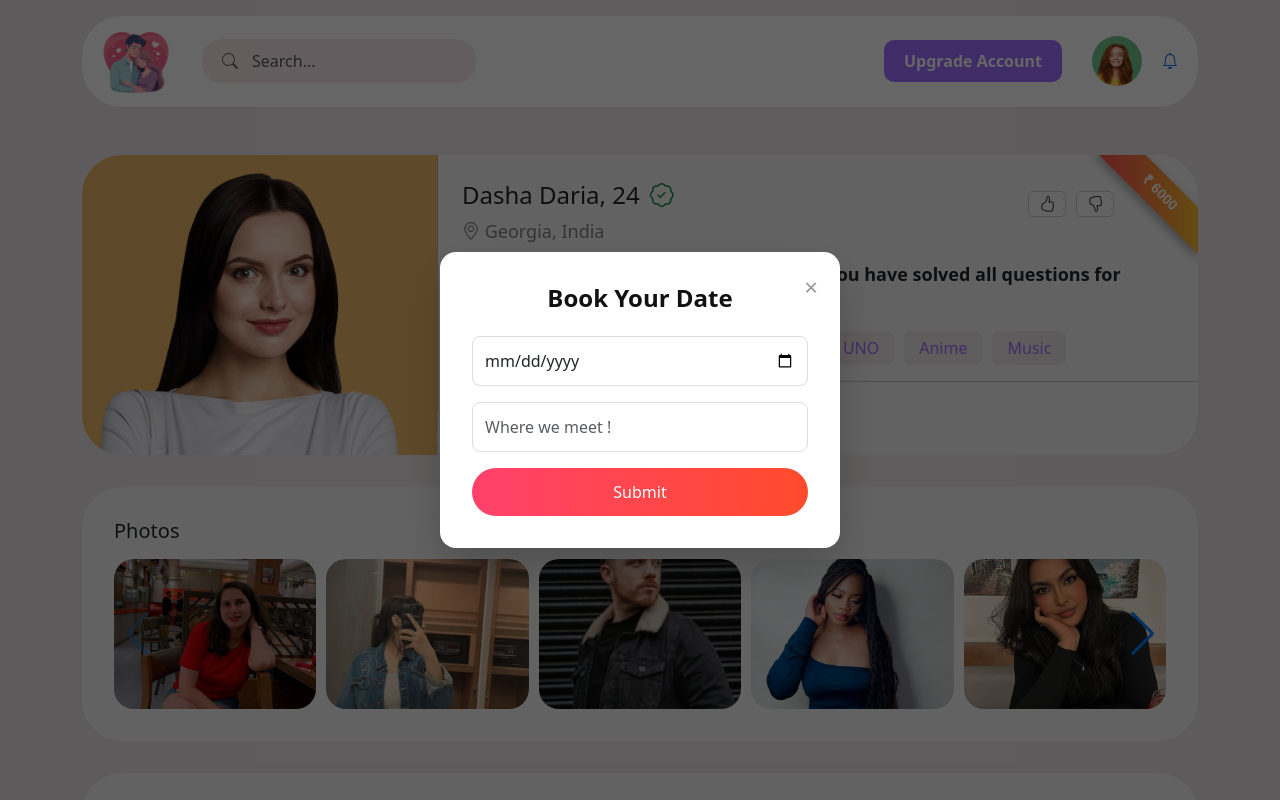
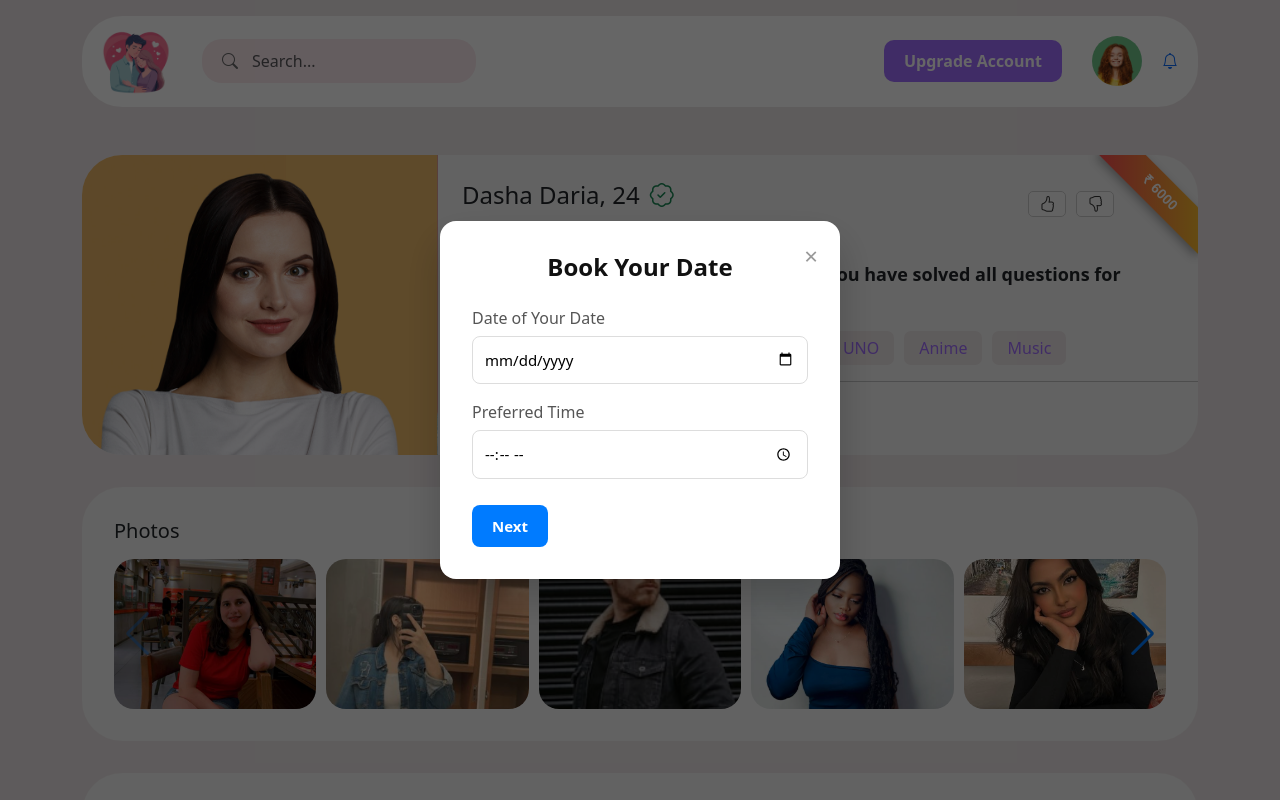
Before and after one commit to GOURAVPANCHAL/Dating, a Next.js app in the folder frontend/: page /pages/find-match/id in a window 1280 px wide. Both pictures are taken after a click on the button "Let's Date". Shown: the top 800 px of the page. Built offline with nearby package versions, Linux system fonts and the light colour scheme.

Commit message:
qgjvqedgvfqegvfqegfv

```diff
--- /dev/null
+++ b/frontend/src/app/component/FindMatch/FindDetails.css
@@ -0,0 +1,100 @@
+.booking-popup {
+  position: fixed;
+  inset: 0;
+  background-color: rgba(0, 0, 0, 0.65);
+  display: flex;
+  align-items: center;
+  justify-content: center;
+  z-index: 9999;
+}
+
+.booking-form {
+  background-color: #fff;
+  padding: 30px 24px;
+  width: 90%;
+  max-width: 500px;
+  border-radius: 12px;
+  position: relative;
+  box-shadow: 0 8px 24px rgba(0, 0, 0, 0.2);
+}
+
+.close-booking {
+  position: absolute;
+  top: 12px;
+  right: 16px;
+  font-size: 24px;
+  border: none;
+  background: none;
+  cursor: pointer;
+  color: #333;
+}
+
+.booking-title {
+  text-align: center;
+  margin-bottom: 24px;
+  font-size: 22px;
+  font-weight: 600;
+  color: #333;
+}
+
+.booking-label {
+  display: block;
+  margin-bottom: 6px;
+  font-weight: 500;
+  color: #555;
+}
+
+.booking-input,
+.booking-textarea {
+  width: 100%;
+  padding: 10px 12px;
+  margin-bottom: 16px;
+  border: 1px solid #ccc;
+  border-radius: 8px;
+  font-size: 15px;
+  font-family: inherit;
+  resize: none;
+}
+
+.booking-buttons {
+  display: flex;
+  justify-content: space-between;
+  margin-top: 10px;
+}
+
+.booking-btn {
+  padding: 10px 20px;
+  border: none;
+  border-radius: 8px;
+  font-weight: 600;
+  cursor: pointer;
+  font-size: 15px;
+  transition: background 0.3s ease;
+}
+
+.booking-btn.back {
+  background-color: #ccc;
+  color: #333;
+}
+
+.booking-btn.next {
+  background-color: #007bff;
+  color: white;
+}
+
+.booking-btn.submit {
+  background-color: #28a745;
+  color: white;
+}
+
+.booking-btn:hover {
+  opacity: 0.9;
+}
+
+.thank-you-msg {
+  text-align: center;
+  font-size: 18px;
+  padding: 20px 10px;
+  color: #333;
+  font-weight: 500;
+}
--- a/frontend/src/app/component/FindMatch/FindDetails.jsx
+++ b/frontend/src/app/component/FindMatch/FindDetails.jsx
@@ -2,6 +2,7 @@
 import Image from "next/image";
 import React, { useState, useEffect, useRef } from "react";
 import SuggestedProfiles from "../FindMatch/suggestedProfiles";
+import "../../component/FindMatch/FindDetails.css";
 import image from "../../Images/people2.png";
 import "../MyProfile/myprofile.css";
 import pic from "../../Images/user/user.jpeg";
@@ -26,11 +27,27 @@ const FindDetails = () => {
   const [showBooking, setShowBooking] = useState(false);
   const [date, setDate] = useState("");
   const [place, setPlace] = useState("");
+  const [time, setTime] = useState("");
+  const [surprise, setSurprise] = useState("");
+  const [note, setNote] = useState("");
+  const [vibe, setVibe] = useState("");
   const [thankYou, setThankYou] = useState(false);
-
-
+  const [currentStep, setCurrentStep] = useState(1);
   const [showSuggested, setShowSuggested] = useState(false);
   const suggestedRef = useRef(null);
+
+ const handleCancelDate = () => {
+  // Reset everything
+  setDate("");
+  setTime("");
+  setPlace("");
+  setVibe("");
+  setSurprise("");
+  setNote("");
+  setShowBooking(false);
+  setThankYou(false);
+  setCurrentStep(1);
+};
 
   useEffect(() => {
     const observer = new IntersectionObserver(
@@ -52,7 +69,11 @@ const FindDetails = () => {
   }, []);
 
   const handleToggle = () => setFriend((prev) => !prev);
-    const handleBooking = () => setShowBooking(true);
+
+  const handleBooking = () => {
+  setShowBooking(true);
+  setCurrentStep(1);
+};
   const handleClose = () => {
     setShowBooking(false);
     setThankYou(false);
@@ -60,13 +81,19 @@ const FindDetails = () => {
     setPlace("");
   };
   const handleSubmit = () => {
-        if (date && place) {
+    if (!date || !place) {
+      alert("Please fill in both the date and meeting place.");
+      return;
+    }
+
+    if (!surprise || !note) {
+      alert("Please complete the special plans and preferences.");
+      return;
+    }
     setThankYou(true);
     setTimeout(() => {
       setShowBooking(false);
-                setThankYou(false);
     }, 3000);
-        }
   };
 
   const profileDetail = [
@@ -98,7 +125,18 @@ const FindDetails = () => {
       </section>
     );
   }
-    const profileImages = [pic,pic1,pic2,pic3,pic4,pic5,pic6,pic7,pic8,pic9,];
+  const profileImages = [
+    pic,
+    pic1,
+    pic2,
+    pic3,
+    pic4,
+    pic5,
+    pic6,
+    pic7,
+    pic8,
+    pic9,
+  ];
   const aboutInfo = [
     {
       information:
@@ -180,13 +218,14 @@ const FindDetails = () => {
                 <div className="FindDetailsBtnSec">
                   <button
                     onClick={handleToggle}
-                                        className={`MakeFriendbtn ${friend ? "MakeFriendbtn" : "theme-bg"
+                    className={`MakeFriendbtn ${
+                      friend ? "MakeFriendbtn" : "theme-bg"
                     }`}
                   >
                     {friend ? (
                       <>
                         {" "}
-                                                <i className="bi bi-person-dash fs-3"></i> {" "}
+                        <i className="bi bi-person-dash fs-3"></i>{" "}
                       </>
                     ) : (
                       <>
@@ -204,7 +243,12 @@ const FindDetails = () => {
                     </span>
                     <i className="bi bi-chat-left-dots text-light fs-5"></i>
                   </button>
-                                    <button className="Bookingbtn " onClick={handleBooking}>
+
+
+
+                  <div>
+  {!thankYou ? (
+    <button className="Bookingbtn" onClick={handleBooking}>
       <span
         className="justify-content-center text-light pb-3"
         style={{ fontSize: "18px" }}
@@ -212,6 +256,17 @@ const FindDetails = () => {
         Let's Date
       </span>
     </button>
+  ) : (
+    <button className="Bookingbtn cancel" onClick={handleCancelDate}>
+      <span
+        className="justify-content-center text-light pb-3"
+        style={{ fontSize: "18px", color: "red" }}
+      >
+        Cancel Date
+      </span>
+    </button>
+  )}
+</div>
 </div>
               </div>
             </div>
@@ -268,30 +323,128 @@ const FindDetails = () => {
                 <button className="close-booking" onClick={handleClose}>
                   ×
                 </button>
+
                 {thankYou ? (
-                                    <div className="thank-you">
+                  <div className="thank-you-msg">
                     Thank you! Hope your meeting will be a success ❤️
                   </div>
                 ) : (
                   <>
-                                        <h4 className="text-center mb-4">Book Your Date</h4>
+                    <h4 className="booking-title">Book Your Date</h4>
+
+                    {currentStep === 1 && (
+                      <>
+                        <label className="booking-label">
+                          Date of Your Date
+                        </label>
                         <input
                           type="date"
-                                            className="form-control mb-3"
+                          className="booking-input"
                           value={date}
                           onChange={(e) => setDate(e.target.value)}
                         />
+                        <label className="booking-label">Preferred Time</label>
+                        <input
+                          type="time"
+                          className="booking-input"
+                          value={time}
+                          onChange={(e) => setTime(e.target.value)}
+                        />
+                      </>
+                    )}
+
+                    {currentStep === 2 && (
+                      <>
+                        <label className="booking-label">Meeting Place</label>
                         <input
                           type="text"
-                                            className="form-control mb-3"
-                                            placeholder="Where we meet !"
+                          className="booking-input"
+                          placeholder="e.g., Cafe Coffee Day, Park..."
                           value={place}
                           onChange={(e) => setPlace(e.target.value)}
                         />
+                        <label className="booking-label">
+                          What’s the vibe for this date?
+                        </label>
+                        <select
+                          className="booking-input"
+                          value={vibe}
+                          onChange={(e) => setVibe(e.target.value)}
+                        >
+                          <option value="">Choose a vibe</option>
+                          <option value="romantic">Romantic</option>
+                          <option value="funny">Chill & Fun</option>
+                          <option value="adventurous">Adventurous</option>
+                          <option value="classy">Classy</option>
+                          <option value="mystery">Keep it a mystery</option>
+                        </select>
+                      </>
+                    )}
 
-                                        <button className="submit-booking" onClick={handleSubmit}>
+                    {currentStep === 3 && (
+                      <>
+                        <label className="booking-label">
+                          Anything special planned?
+                        </label>
+                        <textarea
+                          className="booking-textarea"
+                          placeholder="e.g., surprise gift, handwritten note..."
+                          value={surprise}
+                          onChange={(e) => setSurprise(e.target.value)}
+                        />
+                        <label className="booking-label">
+                          Any preferences or notes?
+                        </label>
+                        <textarea
+                          className="booking-textarea"
+                          placeholder="e.g., No loud places, vegetarian food..."
+                          value={note}
+                          onChange={(e) => setNote(e.target.value)}
+                        />
+                      </>
+                    )}
+
+                    <div className="booking-buttons">
+                      {currentStep > 1 && (
+                        <button
+                          className="booking-btn back"
+                          onClick={() => setCurrentStep(currentStep - 1)}
+                        >
+                          Back
+                        </button>
+                      )}
+
+                      {currentStep < 3 ? (
+                        <button
+                          className="booking-btn next"
+                          onClick={() => {
+                            // Validate current step before moving forward
+                            if (currentStep === 1 && (!date || !time)) {
+                              alert(
+                                "Please fill date and time before proceeding."
+                              );
+                              return;
+                            }
+                            if (currentStep === 2 && (!place || !vibe)) {
+                              alert(
+                                "Please fill meeting place and vibe before proceeding."
+                              );
+                              return;
+                            }
+                            setCurrentStep(currentStep + 1);
+                          }}
+                        >
+                          Next
+                        </button>
+                      ) : (
+                        <button
+                          className="booking-btn submit"
+                          onClick={handleSubmit}
+                        >
                           Submit
                         </button>
+                      )}
+                    </div>
                   </>
                 )}
               </div>
@@ -321,8 +474,6 @@ const FindDetails = () => {
             </div>
           </div>
         </div>
-                {/* suggested profile created and its pages */}
-
         <div className="suggested-profiles" ref={suggestedRef}>
           <SuggestedProfiles />
         </div>
```
Also changed, not shown: frontend/src/app/component/Steps/Step2.jsx (+64 -65 lines), frontend/src/app/component/Steps/step2.css (added, +61 -0 lines). Lines whose indentation alone changed are shown as unchanged.
